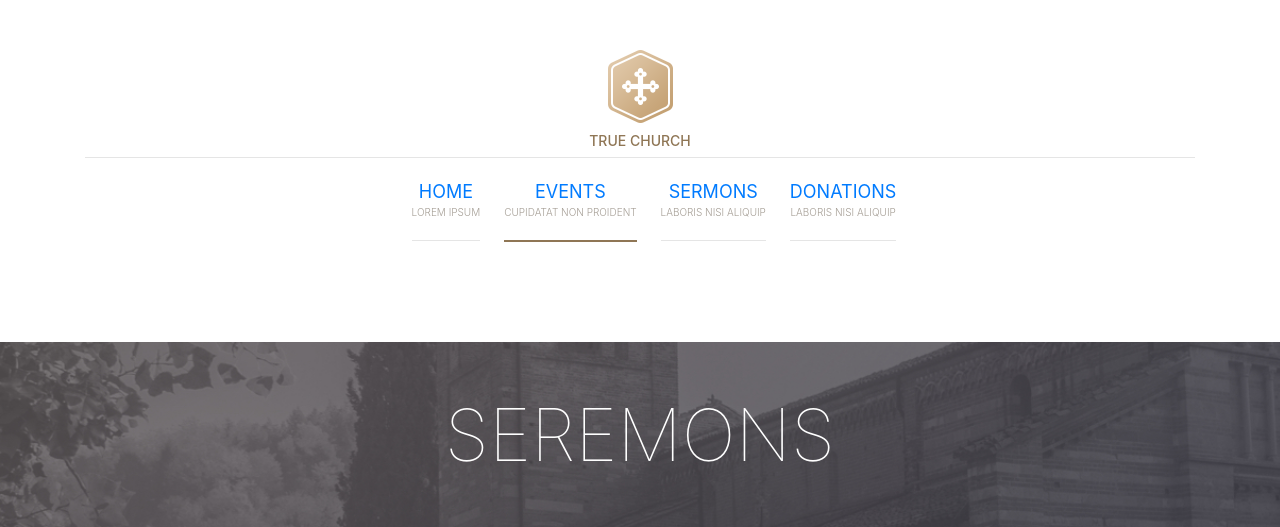
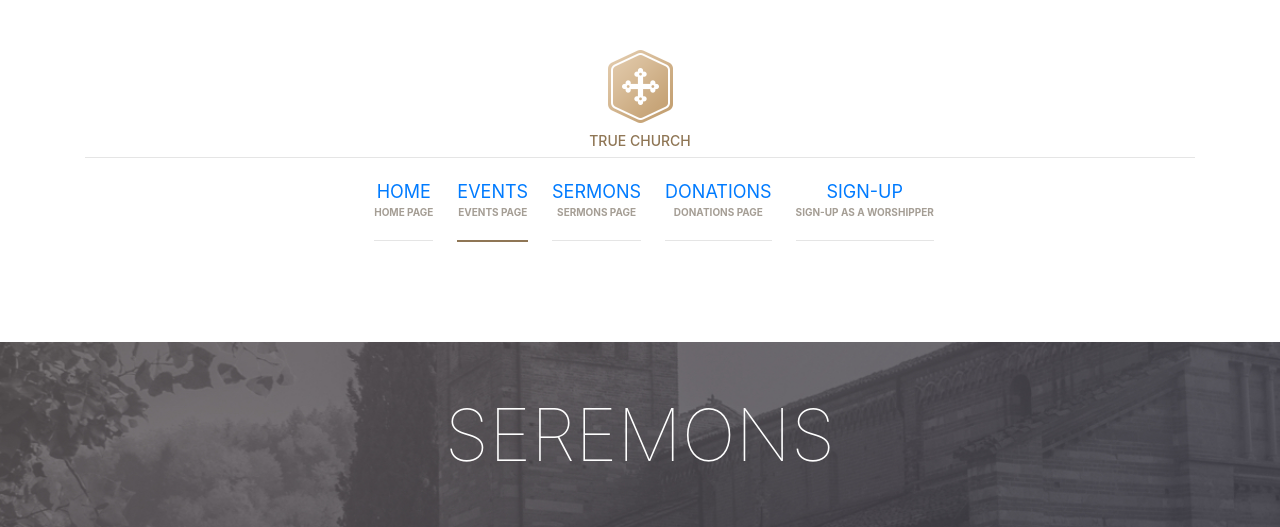
Before and after one commit to Goddy01/Shrine-Web-App, a Django app: page /events/ in a window 1280 px wide. Shown: the top 527 px of the page. Run offline with Django 4.2, Linux system fonts and the light colour scheme; some libraries are stand-ins or nearby versions.

Commit message:
added sign-up

```diff
--- a/shrineApp/settings.py
+++ b/shrineApp/settings.py
@@ -13,6 +13,7 @@ https://docs.djangoproject.com/en/4.0/ref/settings/
 from pathlib import Path
 import os
 from dotenv import load_dotenv, find_dotenv
+from django.contrib import messages
 
 # Build paths inside the project like this: BASE_DIR / 'subdir'.
 BASE_DIR = Path(__file__).resolve().parent.parent
--- a/templates/base.html
+++ b/templates/base.html
@@ -30,7 +30,11 @@
 		<script src="js/ie-support/html5.js"></script>
 		<script src="js/ie-support/respond.js"></script>
 		<![endif]-->
-
+            <style>
+                .main-navigation {
+                    font-weight: 30px;
+                }
+            </style>
 	</head>
 
 
@@ -47,10 +51,11 @@
                         {% with request.resolver_match.url_name as url_name %}
 						<button class="menu-toggle"><i class="fa fa-bars"></i> Menu</button>
 						<ul class="menu">
-							<li class="menu-item {% if url_name == 'home' %}current-menu-item{% endif %}"><a class="text-decoration-none" href="{% url 'home' %}">Home <small>Lorem ipsum</small></a></li>
-							<li class="menu-item {% if url_name == 'event' %}current-menu-item{% endif %}"><a class="text-decoration-none" href="{% url 'event' %}">Events <small>Cupidatat non proident</small></a></li>
-							<li class="menu-item {% if url_name == 'sermon' %}current-menu-item{% endif %}"><a class="text-decoration-none" href="{% url 'sermon' %}">Sermons <small>Laboris nisi aliquip</small></a></li>
-							<li class="menu-item {% if url_name == 'donation' %}current-menu-item{% endif %}"><a class="text-decoration-none" href="{% url 'donation' %}">Donations <small>Laboris nisi aliquip</small></a></li>
+							<li class="menu-item {% if url_name == 'home' %}current-menu-item{% endif %}"><a class="text-decoration-none" href="{% url 'home' %}">Home<small class="font-weight-bold">Home Page</small></a></li>
+							<li class="menu-item {% if url_name == 'event' %}current-menu-item{% endif %}"><a class="text-decoration-none" href="{% url 'event' %}">Events<small class="font-weight-bold">Events Page</small></a></li>
+							<li class="menu-item {% if url_name == 'sermon' %}current-menu-item{% endif %}"><a class="text-decoration-none" href="{% url 'sermon' %}">Sermons<small class="font-weight-bold">Sermons Page</small></a></li>
+							<li class="menu-item {% if url_name == 'donation' %}current-menu-item{% endif %}"><a class="text-decoration-none" href="{% url 'donation' %}">Donations<small class="font-weight-bold">Donations Page</small></a></li>
+                            <li class="menu-item {% if url_name == 'donation' %}current-menu-item{% endif %}"><a class="text-decoration-none" href="{% url 'donation' %}">Sign-Up<small class="font-weight-bold">Sign-Up as a Worshipper</small></a></li>
 						</ul>
                         {% endwith  %}
 					</div>
```
Also changed, not shown: accounts/views.py (+12 -12 lines).
